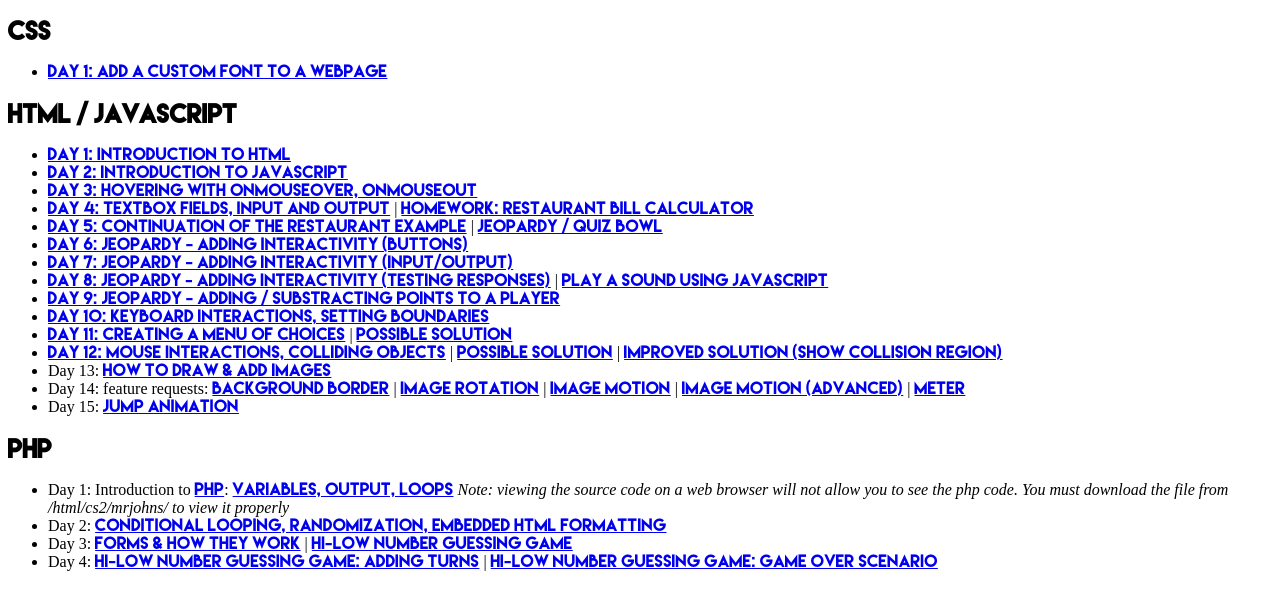
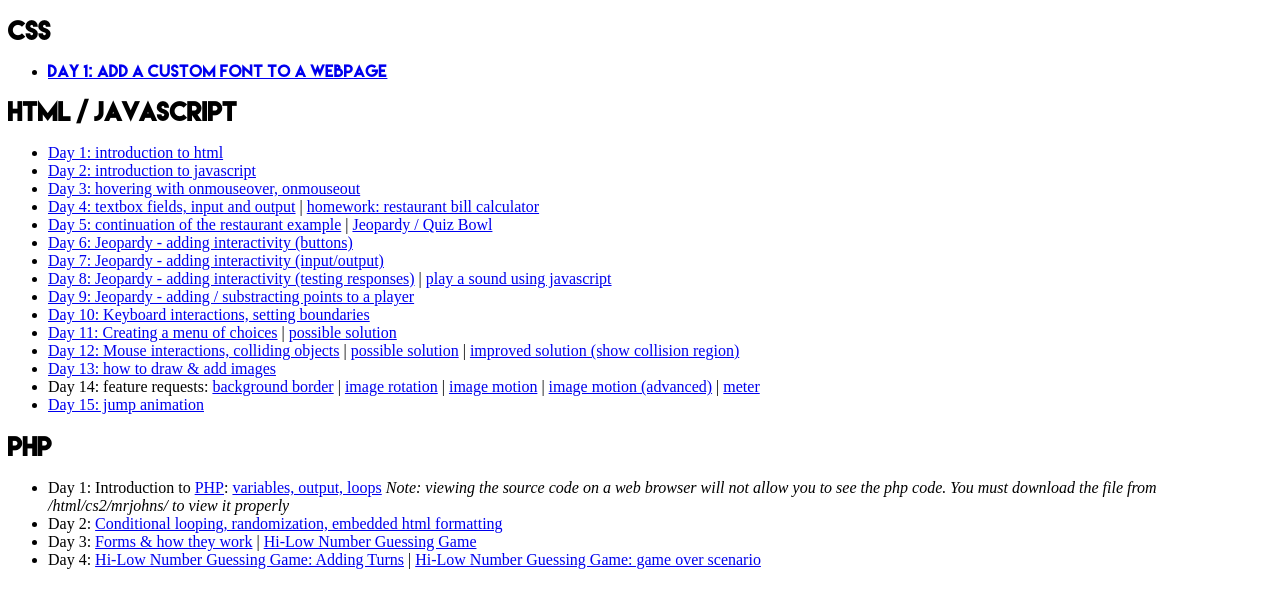
Before and after one commit to clintjohns/clintjohns.github.io, a plain HTML site: page index.html in a window 1280 px wide. Shown: the part 44-654 px from the top of the page. Drawn offline with Linux system fonts and the light colour scheme.

Commit message:
changed css on index.html

```diff
--- a/index.html
+++ b/index.html
@@ -15,7 +15,7 @@
 			   font-family: customFont;
 			}
 
-			a {
+			p {
 			   font-family: customFont;
 			}
 		</style>
@@ -25,7 +25,8 @@
 		<h1>CS2: Web Programming</h1>
 		<h2>CSS</h2>
 		<ul>
-			<li><a href="customFontExample.html">Day 1: add a custom font to a webpage</a></li>
+			<li><p><a href="customFontExample.html">Day 1: add a custom font to a
+			webpage</a></p></li>
 		</ul>
 		<h2>HTML / Javascript</h2>
 		<ul>
@@ -41,9 +42,10 @@
 			<li><a href="keyboardInput1.html">Day 10: Keyboard interactions, setting boundaries</a></li>
 			<li><a href="keyboardInput2.html">Day 11: Creating a menu of choices</a> | <a href="keyboardInput3.html">possible solution</a></li>
 			<li><a href="mouseMotion.html">Day 12: Mouse interactions, colliding objects</a> | <a href="mouseMotion2.html">possible solution</a> | <a href="mouseMotion3.html">improved solution (show collision region)</a></li>
-			<li>Day 13: <a href="myGame.html">how to draw & add images</a></li>
-			<li>Day 14: feature requests: <a href="gameBoard.html">background border</a> | <a href="imageRotation.html">image rotation</a> | <a href="motion.html">image motion</a> | <a href="motion2.html">image motion (advanced)</a> | <a href="meter.html">meter</a></li>
-			<li>Day 15: <a href="jumpAnimation.html">jump animation</a></li>
+			<li><a href="myGame.html">Day 13: how to draw & add images</a></li>
+			<li>Day 14: feature requests: <a
+			href="gameBoard.html">background border</a> | <a href="imageRotation.html">image rotation</a> | <a href="motion.html">image motion</a> | <a href="motion2.html">image motion (advanced)</a> | <a href="meter.html">meter</a></li>
+			<li><a href="jumpAnimation.html">Day 15: jump animation</a></li>
 		</ul>
 		<h2>PHP</h2>
 		<ul>
```
Also changed, not shown: 1 other file.
